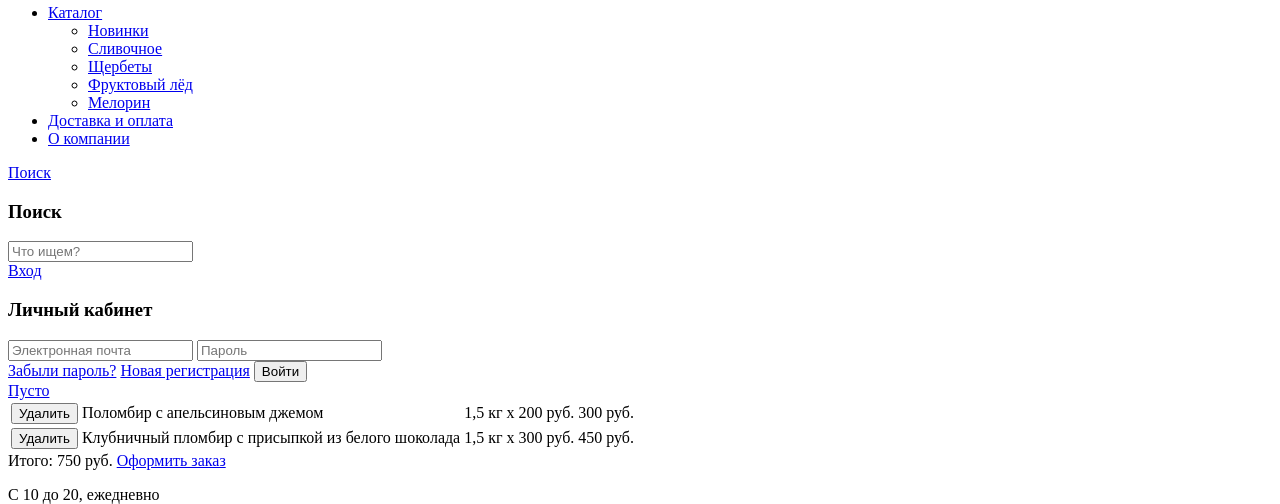
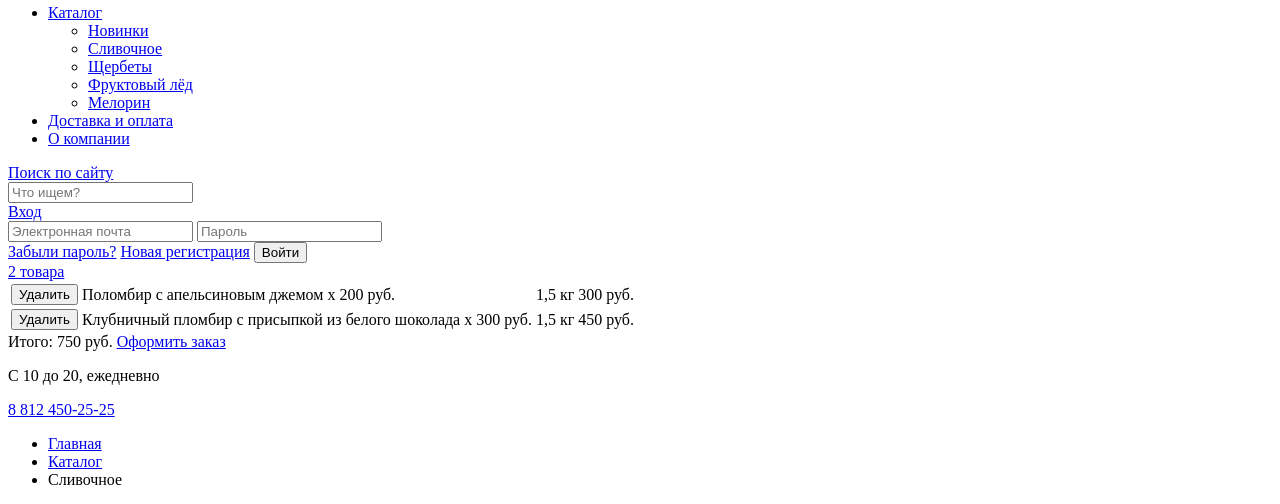
Before and after one commit to zimiki/824601-gllacy, a plain HTML site: page catalog.html in a window 1280 px wide. Shown: the part 88-592 px from the top of the page. Drawn offline with Linux system fonts and the light colour scheme.

Commit message:
Доработка форм и кнопки для переключения фонов
На лекции разбирали слайдер на основной странице -  лектор сказал , что оживлять кнопки скриптом. Без всяких input.

```diff
--- a/catalog.html
+++ b/catalog.html
@@ -23,54 +23,51 @@
                 <li class="navigation-item"><a href="#">О компании</a></li>
              </ul>
         </nav>
+
         <div class="user-block">
-            <div class="user-block-wrap">
-                <a class="btn btn-search" href="#">Поиск</a>
 
- <!--.... форма  для поиска начало..........-->
-                <div class="visually-hidden search-form-wrap">
-                    <h3 class="visually-hidden">Поиск</h3>
-                    <form action="https://echo.htmlacademy.ru" method="post" name="search-form" >
-                        <input class="search-input" type="search" name="search" placeholder="Что ищем?" aria-label="Поиск по сайту">
+           <div class="user-block-point">
+                <a class="user-block-btn btn-search" href="#"><span class="visually-hidden">Поиск по сайту</span></a>
+                <div class="search-form-wrap">
+                    <form action="https://echo.htmlacademy.ru" method="post" name="search-form">
+                        <input class="search-input" type="search" name="search" placeholder="Что ищем?" aria-label="Ваш запрос">
                     </form>
                 </div>
-<!--.... форма  для поиска конец..........-->
             </div>
 
-            <div class="user-block-wrap">
-                <a class="btn btn-login" href="#">Вход</a>
-
-<!--.... форма  для входа начало..........-->
-                <div class="visually-hidden login-form-wrap">
-                    <h3 class="visually-hidden">Личный кабинет</h3>
-                    <form action="https://echo.htmlacademy.ru" method="post" name="login-form" >
-                        <input class="login-form-input" type="email" name="login-email" placeholder="Электронная почта" aria-label="Электронная почта">
-                        <input class="login-form-input" type="password" name="login-password" placeholder="Пароль"  aria-label="Пароль">
+            <div class="user-block-point">
+                <a class="user-block-btn btn-login" href="#">Вход</a>
+                <div class="login-form-wrap">
+                     <form action="https://echo.htmlacademy.ru" method="post" name="login-form" >
+                        <input class="login-form-input" type="email" name="login-email" placeholder="Электронная почта" aria-label="Ваша электронная почта">
+                        <input class="login-form-input" type="password" name="login-password" placeholder="Пароль"  aria-label="Ваш пароль">
                     </form>
                     <a class="login-form-option" href="#">Забыли пароль?</a>
                     <a class="login-form-option" href="#">Новая регистрация</a>
                     <button class="btn-red" type="submit">Войти</button>
                 </div>
-<!--.... форма  для входа конец.........-->
             </div>
 
-            <div class="user-block-wrap">
-                <a class="btn btn-cart" href="#">Пусто</a>
-                <div class="cart-list">
-                   <table class="cart-table">
+
+            <div class="user-block-point">
+                <a class="user-block-btn btn-cart" href="#">2 товара</a>
+                <div class="cart-list-wrap">
+                   <table class="cart-list">
                         <tr class="cart-item">
                             <td><button class="delete-cart-item" type="button">Удалить</button></td>
-                            <td class="item-cl">Поломбир с апельсиновым джемом</td>
-                            <td class="weight-cl">1,5 кг</td>
-                            <td class="price-cl">x 200 руб.</td>
-                            <td class="total-cl">300 руб.</td>
+                            <td class="cart-item-name">Поломбир с апельсиновым джемом
+                                <span class="cart-item-price">x 200 руб.</span>
+                            </td>
+                            <td class="cart-item-weight">1,5 кг</td>
+                            <td class="cart-item-total">300 руб.</td>
                         </tr>
                         <tr class="cart-item">
                             <td><button class="delete-cart-item" type="button">Удалить</button></td>
-                            <td class="item-cl">Клубничный пломбир с присыпкой из белого шоколада</td>
-                            <td class="weight-cl">1,5 кг</td>
-                            <td class="price-cl">x 300 руб.</td>
-                            <td class="total-cl">450 руб.</td>
+                            <td class="cart-item-name">Клубничный пломбир с присыпкой из белого шоколада
+                                <span class="cart-item-price">x 300 руб.</span>
+                            </td>
+                            <td class="cart-item-weight">1,5 кг</td>
+                            <td class="cart-item-total">450 руб.</td>
                         </tr>
                     </table>
                     <span class="total-price">Итого: 750 руб.</span>
@@ -119,13 +116,12 @@
                               <input type="text" name="max-price-value" value="500" aria-label="Максимальная цена">
                               <span>руб.</span>
                       </legend>
-                       <input class="visually-hidden" type="range" name="price-range" min="0" max="800" step="5" value="500" aria-label="Фильтр диапазона цен">
-                        <div class="range-wrap">
+                       <div class="range-wrap">
                             <div class="range-bar">
                                 <div class="price-value"></div>
                             </div>
-                            <div class="range-bar-switch min-price-switch"></div>
-                            <div class="range-bar-switch max-price-switch"></div>
+                            <div class="range-bar-switch min-price-switch" tabindex="0"></div>
+                            <div class="range-bar-switch max-price-switch" tabindex="0"></div>
                         </div>
                 </fieldset>
 
@@ -312,13 +308,6 @@
             </div>
     </footer>
 
-<!--.........................POPUP..................................-->
-
-    <div class="feedback-form">
-        <h3 class="feedback-form-title"> Мы обязательно вам ответим!</h3>
-        <!--..тут должна быть форма обратной связи..-->
-    </div>
-
 
   </body>
 </html>
```
Also changed, not shown: index.html (+23 -36 lines).
